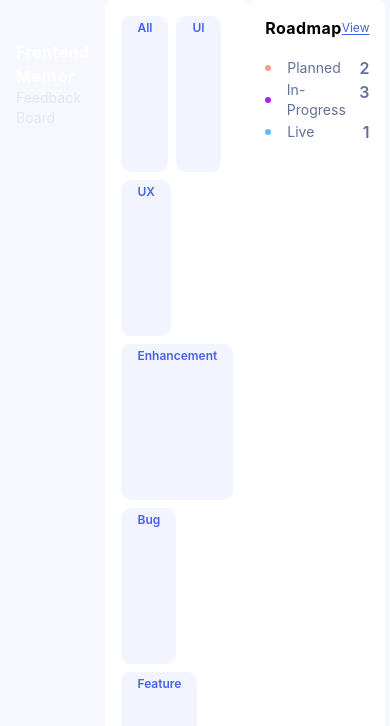
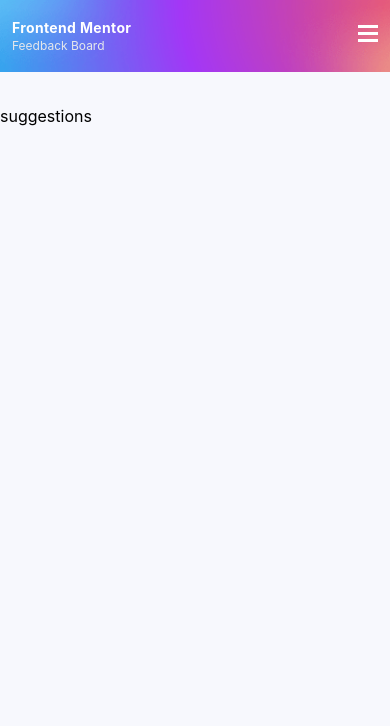
Before and after one commit to abdulvokhid-ochilov/feedback, a Next.js app: page / in a window 390 px wide. Shown: the top 726 px of the page. Built offline with nearby package versions, Linux system fonts and the light colour scheme.

Commit message:
Sidebar mobile view

```diff
--- a/components/Navbar.tsx
+++ b/components/Navbar.tsx
@@ -1,52 +1,48 @@
-const tags = ["All", "UI", "UX", "Enhancement", "Bug", "Feature"];
+import Roadmap from "./Roadmap";
+import Tags from "./Tags";
+import Hamburger from "../assets/shared/mobile/icon-hamburger.svg";
+import Close from "../assets/shared/mobile/icon-close.svg";
+import Image from "next/image";
+
+import { Popover } from "@headlessui/react";
 
 const Navbar = () => {
   return (
-    <div className="flex flex-row xl:flex-col xl:space-y-4 md:space-x-4 md:mx-auto xl:mx-0 md:w-[689px] xl:w-[255px]">
-      <div className="bg-no-repeat xl:bg-[url('../assets/suggestions/desktop/background-header.png')] md:bg-[url('../assets/suggestions/tablet/background-header.png')] rounded-lg text-white p-4 pt-10">
-        <h1 className="font-bold tracking-wide">Frontend Mentor</h1>
-        <p className="text-sm text-gray-200">Feedback Board</p>
+    <div className="flex flex-row flex-wrap xl:flex-col xl:space-y-4 sm:space-x-2 xl:space-x-0 md:mx-auto xl:mx-0 md:w-[689px] xl:w-[255px]">
+      <div className="bg-no-repeat bg-cover xl:bg-[url('../assets/suggestions/desktop/background-header.png')] md:bg-[url('../assets/suggestions/tablet/background-header.png')] bg-[url('../assets/suggestions/mobile/background-header.png')] md:rounded-lg text-white p-3 md:p-4 md:pt-10 w-full  md:w-[222px] xl:w-full h-[72px] md:h-[177px] xl:h-auto flex justify-between items-center md:items-end ">
+        <div>
+          <h1 className="text-sm md:text-base font-bold tracking-wide">
+            Frontend Mentor
+          </h1>
+          <p className="text-xs md:text-sm text-gray-200">Feedback Board</p>
+        </div>
+        <div>
+          <Popover className="md:hidden">
+            {({ open }) => (
+              <>
+                <Popover.Button>
+                  {open ? (
+                    <Image src={Close} alt="icon close" />
+                  ) : (
+                    <Image src={Hamburger} alt="icon menu" />
+                  )}
+                </Popover.Button>
+                <Popover.Overlay className="fixed inset-0 top-[72px] bg-black opacity-30" />
+
+                <Popover.Panel className="absolute top-[72px] left-100 right-0 overflow-y-hidden">
+                  <div className="p-4 flex flex-col gap-4 bg-[#F7F8FD] h-[89vh] sm:h-[91vh] ">
+                    <Tags />
+                    <Roadmap />
+                  </div>
+                </Popover.Panel>
+              </>
+            )}
+          </Popover>
+        </div>
       </div>
-      <div className="flex flex-wrap gap-2 bg-white rounded-lg p-4 font-semibold text-xs">
-        {tags.map((tag, index) => (
-          <span
-            key={index}
-            className="text-[#4661e6] bg-[#F2F4FF] hover:bg-[#4661e6] hover:text-white hover:cursor-pointer px-4 py-1 rounded-[10px]"
-          >
-            {tag}
-          </span>
-        ))}
-      </div>
-      <div className="bg-white rounded-lg p-4 ">
-        <div className="flex justify-between items-center">
-          <h1 className="font-bold tracking-wide">Roadmap</h1>
-          <p className="text-[#4661e6] hover:text-[#8397F8] hover:cursor-pointer text-xs underline underline-offset-2">
-            View
-          </p>
-        </div>
-        <div className="mt-4">
-          <div className="flex justify-between">
-            <p className="flex items-center gap-4 text-sm text-[#647196]">
-              <span className=" bg-[#f49f85] w-1.5 h-1.5 inline-block rounded-full"></span>{" "}
-              Planned
-            </p>
-            <p className="text-[#647196] font-semibold">2</p>
-          </div>
-          <div className="flex justify-between">
-            <p className="flex items-center gap-4 text-sm text-[#647196]">
-              <span className=" bg-[#AD1FEA] w-1.5 h-1.5 inline-block rounded-full"></span>{" "}
-              In-Progress
-            </p>
-            <p className="text-[#647196] font-semibold">3</p>
-          </div>
-          <div className="flex justify-between">
-            <p className="flex items-center gap-4 text-sm text-[#647196]">
-              <span className=" bg-[#62BCFA] w-1.5 h-1.5 inline-block rounded-full"></span>{" "}
-              Live
-            </p>
-            <p className="text-[#647196] font-semibold">1</p>
-          </div>
-        </div>
+      <div className="hidden md:flex md:space-x-2 xl:space-x-0 xl:space-y-4 xl:flex-col">
+        <Tags />
+        <Roadmap />
       </div>
     </div>
   );
--- /dev/null
+++ b/components/Roadmap.tsx
@@ -0,0 +1,39 @@
+import React from "react";
+
+const Roadmap = () => {
+  return (
+    <div className=" bg-white rounded-lg p-4 sm:w-[222px] xl:w-full sm:h-[177px] xl:h-auto">
+      <div className="flex justify-between items-center">
+        <h1 className="font-bold tracking-wide text-[#3A4374]">Roadmap</h1>
+        <p className="text-[#4661e6] hover:text-[#8397F8] hover:cursor-pointer text-xs underline underline-offset-2">
+          View
+        </p>
+      </div>
+      <div className="mt-4">
+        <div className="flex justify-between">
+          <p className="flex items-center gap-4 text-sm text-[#647196]">
+            <span className=" bg-[#f49f85] w-1.5 h-1.5 inline-block rounded-full"></span>{" "}
+            Planned
+          </p>
+          <p className="text-[#647196] font-semibold">2</p>
+        </div>
+        <div className="flex justify-between">
+          <p className="flex items-center gap-4 text-sm text-[#647196]">
+            <span className=" bg-[#AD1FEA] w-1.5 h-1.5 inline-block rounded-full"></span>{" "}
+            In-Progress
+          </p>
+          <p className="text-[#647196] font-semibold">3</p>
+        </div>
+        <div className="flex justify-between">
+          <p className="flex items-center gap-4 text-sm text-[#647196]">
+            <span className=" bg-[#62BCFA] w-1.5 h-1.5 inline-block rounded-full"></span>{" "}
+            Live
+          </p>
+          <p className="text-[#647196] font-semibold">1</p>
+        </div>
+      </div>
+    </div>
+  );
+};
+
+export default Roadmap;
--- /dev/null
+++ b/components/Tags.tsx
@@ -0,0 +1,20 @@
+import React from "react";
+
+const tags = ["All", "UI", "UX", "Enhancement", "Bug", "Feature"];
+
+const Tags = () => {
+  return (
+    <div className=" flex flex-wrap flex-row gap-2 bg-white rounded-lg p-4 font-semibold text-[12px] w-[222px] xl:w-full h-[177px] xl:h-auto">
+      {tags.map((tag, index) => (
+        <span
+          key={index}
+          className="text-[#4661e6] bg-[#F2F4FF] hover:bg-[#4661e6] hover:text-white hover:cursor-pointer px-3 py-2  rounded-[10px]"
+        >
+          {tag}
+        </span>
+      ))}
+    </div>
+  );
+};
+
+export default Tags;
--- a/package.json
+++ b/package.json
@@ -9,6 +9,8 @@
     "lint": "next lint"
   },
   "dependencies": {
+    "@headlessui/react": "^1.6.6",
+    "@heroicons/react": "^1.0.6",
     "next": "12.2.5",
     "react": "18.2.0",
     "react-dom": "18.2.0"
--- a/pages/index.tsx
+++ b/pages/index.tsx
@@ -3,7 +3,7 @@ import Navbar from "../components/Navbar";
 
 const Home: NextPage = () => {
   return (
-    <main className="xl:w-[1200px] m-auto overflow-hidden h-[100vh] flex md:flex-col xl:flex-row gap-8 md:p-6">
+    <main className="xl:w-[1200px] m-auto overflow-hidden h-[100vh] flex flex-col xl:flex-row gap-8 md:p-6">
       <Navbar />
       <div>suggestions</div>
     </main>
```
Also changed, not shown: 1 other file (tests, documents, lock files or other folders).
